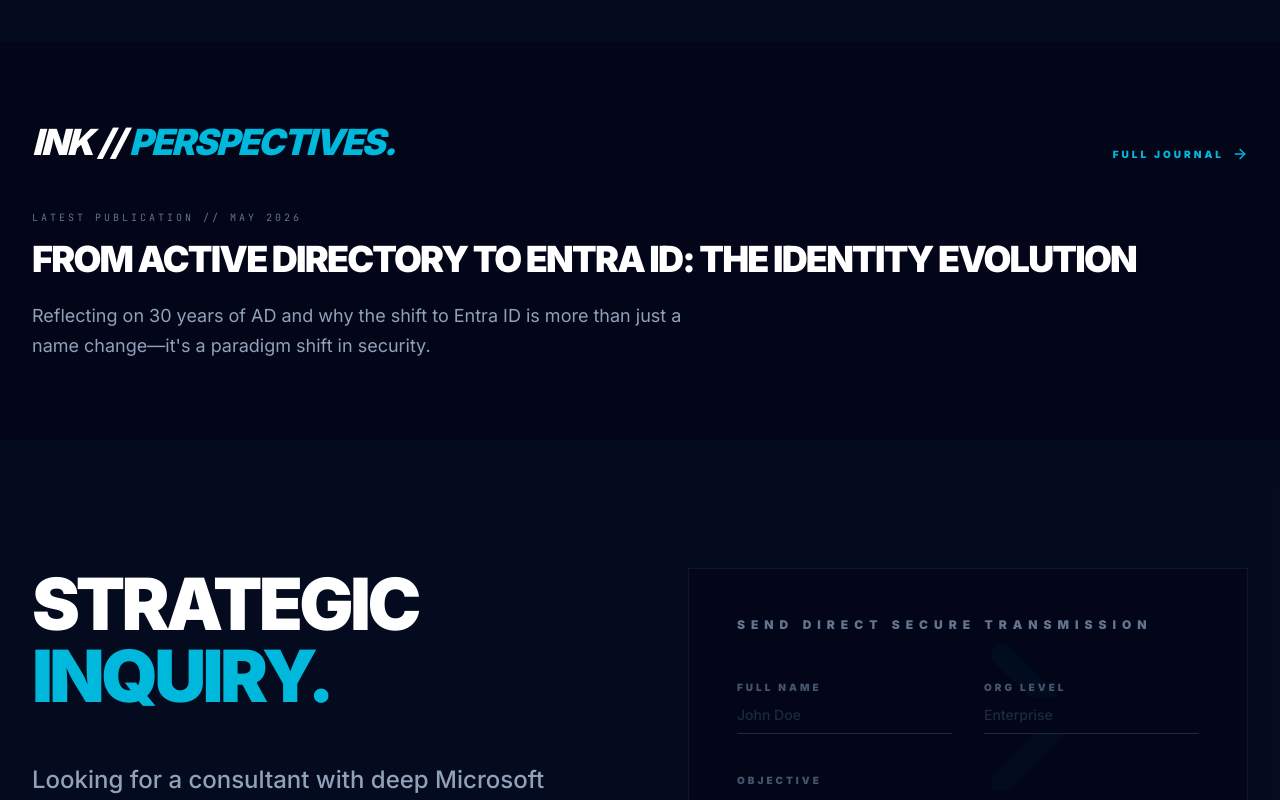
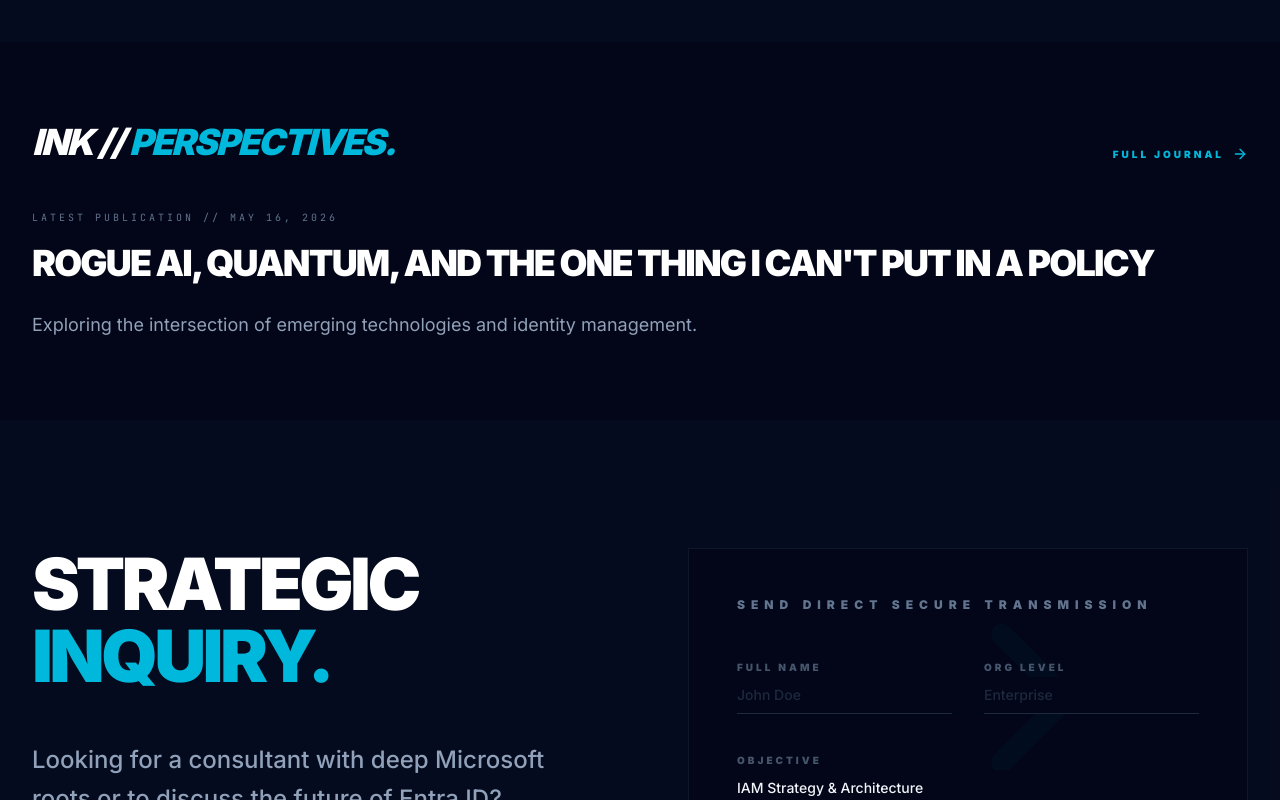
Before and after one commit to chrisbee2812/bickrsv2-0, a React (Vite) app: page / in a window 1280 px wide. Shown: the part 1800-2600 px from the top of the page. Built offline with nearby package versions, Linux system fonts and the light colour scheme.

Commit message:
updated home page to show the latest blog post, not a set post

```diff
--- a/src/pages/Home.tsx
+++ b/src/pages/Home.tsx
@@ -1,13 +1,12 @@
 import React from 'react';
 import { Hero } from '../components/Hero';
-import { ExperienceTimeline } from '../components/ExperienceTimeline';
-import { SkillGrid } from '../components/SkillGrid';
-import { BlogPreview } from '../components/BlogPreview';
 import { Contact } from '../components/Contact';
 import { Link } from 'react-router-dom';
 import { ArrowRight } from 'lucide-react';
+import { blogPosts } from '../data/blogPosts';
 
 export default function Home() {
+  const latestPost = blogPosts[0];
   return (
     <div>
       <Hero />
@@ -65,11 +64,19 @@ export default function Home() {
              </Link>
           </div>
           {/* Mockup highlight of 1 blog post */}
-          <div className="group cursor-pointer">
-             <div className="text-[10px] tracking-[0.3em] font-mono text-slate-500 uppercase mb-4">Latest Publication // May 2026</div>
-             <h3 className="text-4xl font-black text-white uppercase tracking-tighter leading-none mb-6 group-hover:text-cyan-400 transition-colors">From Active Directory to Entra ID: The Identity Evolution</h3>
-             <p className="text-slate-400 text-lg leading-relaxed max-w-2xl">Reflecting on 30 years of AD and why the shift to Entra ID is more than just a name change—it's a paradigm shift in security.</p>
-          </div>
+          {latestPost && (
+            <Link to={`/blog/${latestPost.slug}`} className="group block">
+               <div className="text-[10px] tracking-[0.3em] font-mono text-slate-500 uppercase mb-4">
+                 Latest Publication // {latestPost.date}
+               </div>
+               <h3 className="text-4xl font-black text-white uppercase tracking-tighter leading-tight mb-6 group-hover:text-cyan-400 transition-colors">
+                 {latestPost.title}
+               </h3>
+               <p className="text-slate-400 text-lg leading-relaxed max-w-2xl line-clamp-2">
+                 {latestPost.excerpt}
+               </p>
+            </Link>
+          )}
         </div>
       </section>
 
```
